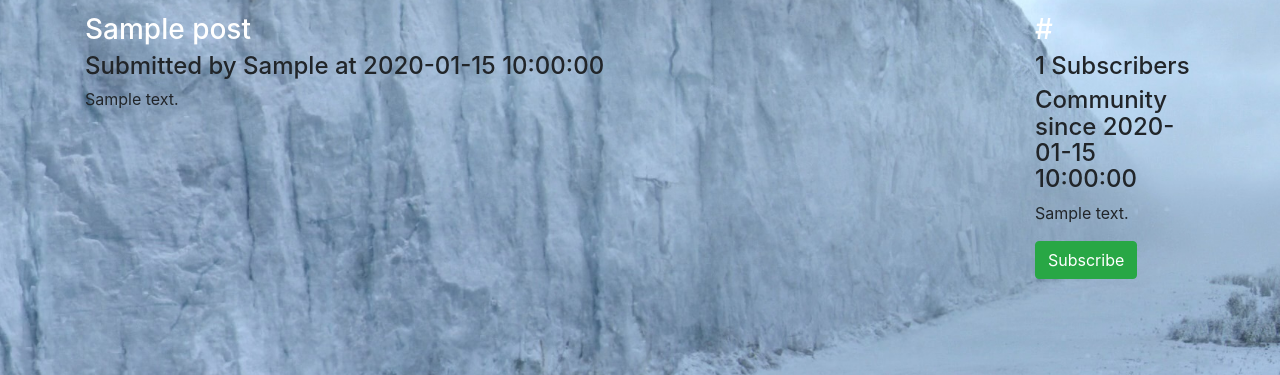
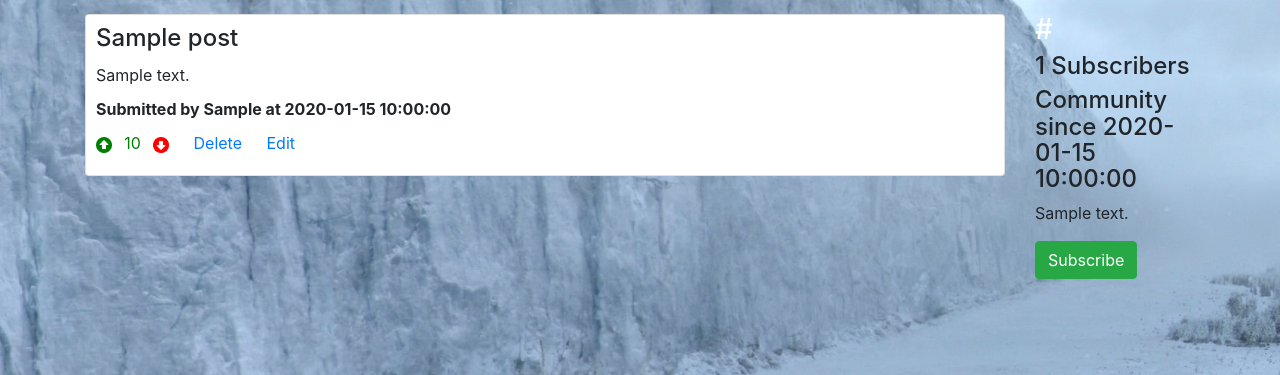
Before and after one commit to harshildp/hackathon_reddit_clone, a Flask app: template templates/post.html in a window 1280 px wide. Shown: the part 56-431 px from the top of the page. Run offline with Flask 2, Linux system fonts and the light colour scheme; a user stored in the database is signed in; the template is opened without the code that fills it: most values are stand-ins (such as "Sample title", 1, 10 or a date in 2020); some libraries are stand-ins or nearby versions.

Commit message:
added upvote functionality and sorts posts within subreddits

```diff
--- a/server.py
+++ b/server.py
@@ -168,7 +168,7 @@ def create_subreddit():
         ret = redirect('/subscriptions')
     return ret
 
-@app.route('/r/<suburl>')
+@app.route('/r/<suburl>/')
 def subreddit(suburl):
     member = False
     ret = redirect('/home')
@@ -178,11 +178,15 @@ def subreddit(suburl):
             "WHERE url = :url GROUP BY subscriptions.subreddit_id;"
     sub = mysql.query_db(query, data)
     if len(sub) > 0:
-        query = "SELECT posts.id AS id, posts.title AS title, posts.created_at AS posted, users.username AS user FROM posts " +\
+        query = "SELECT posts.id AS id, SUM(IFNULL(post_votes.type, 0)) as net_votes, posts.title AS title, posts.created_at AS posted, users.username AS user FROM posts " +\
             "JOIN users ON posts.user_id = users.id " +\
+            "JOIN post_votes ON posts.id = post_votes.post_id " +\
             "JOIN subreddits ON posts.subreddit_id = subreddits.id " +\
-            "WHERE subreddits.url = :url;"
+            "WHERE subreddits.url = :url " +\
+            "GROUP BY posts.id " +\
+            "ORDER BY net_votes DESC;"
         posts = mysql.query_db(query, data)
+        print posts
         info = check_member(sub)
         ret = render_template('subreddit.html', sub=sub[0], member=member, posts=posts)
         if info:
@@ -190,15 +194,17 @@ def subreddit(suburl):
             ret = render_template('subreddit.html', sub=sub[0], member=member, info=info[0], posts=posts)
     return ret
 
-@app.route('/r/<suburl>/<postid>')
+@app.route('/r/<suburl>/<postid>/')
 def post(suburl, postid):
-    query = "SELECT posts.title AS title, posts.text AS text, users.username AS op, " +\
+    query = "SELECT users.id AS user_id, posts.id AS post_id, posts.title AS title, posts.text AS text, users.username AS op, " +\
             "DATE_FORMAT(posts.created_at, '%h:%i %p - %m/%d/%Y') AS posted, " +\
-            "DATE_FORMAT(posts.updated_at, '%h:%i %p - %m/%d/%Y') AS edited FROM posts " +\
+            "DATE_FORMAT(posts.updated_at, '%h:%i %p - %m/%d/%Y') AS edited, SUM(post_votes.type) AS net_votes FROM posts " +\
             "JOIN users ON posts.user_id = users.id " +\
+            "JOIN post_votes on posts.id = post_votes.post_id " +\
             "WHERE posts.id = :id"
     data = {'id': postid}
     post = mysql.query_db(query, data)
+    print post
     if len(post) > 0:
         data = {'url': 'r/'+suburl}
         query = "SELECT url, COUNT(subscriptions.user_id) as num_subs, date_format(subreddits.created_at, '%m/%d/%Y') as created, description, GROUP_CONCAT(subscriptions.user_id SEPARATOR ', ') as list_subs FROM subreddits " +\
@@ -238,6 +244,11 @@ def add_post(suburl):
         # add that to data as sub_id, then insert post with that sub_id
         query = "INSERT INTO posts (text, user_id, subreddit_id, title, created_at, updated_at) " +\
                 "VALUES (:content, :userid, :sub_id, :title, NOW(), NOW());"
+        postid = mysql.query_db(query, data)
+        # give post a default post_votes of zero
+        query = "INSERT INTO post_votes (post_id, user_id, type, created_at, updated_at) " +\
+                "VALUES (:postid, :userid, 0, NOW(), NOW())"
+        data['postid'] = postid
         mysql.query_db(query, data)
     # go back to main page for that subreddit
     url = '/r/' + suburl
@@ -280,6 +291,35 @@ def unsubscribe(suburl):
         url = '/r/' + suburl
     return redirect(url)
 
+@app.route('/r/<suburl>/<postid>/<updown>')
+def vote(suburl, postid, updown):
+    if 'id' not in session:
+        return redirect('/')
+    # check if user already voted on this post
+    query = "SELECT user_id FROM post_votes WHERE post_id = :postid and user_id = :userid"
+    data = {
+        'postid': postid,
+        'userid': session['id']
+    }
+    user = mysql.query_db(query, data)
+    # using 1 for upvote, -1 for downvote, to make getting net easy
+    if updown == "upvote":
+        data['vote'] = 1
+    elif updown == "downvote":
+        data['vote'] = -1
+    # if finds nothing, we can insert a vote
+    if len(user) == 0:
+        query = "INSERT INTO post_votes (post_id, user_id, type, created_at, updated_at) " +\
+                "VALUES (:postid, :userid, :vote, NOW(), NOW())"
+        mysql.query_db(query, data)
+    # if vote already exists for this post and user, we need to update
+    else:
+        query = "UPDATE post_votes SET type = :vote WHERE user_id = :userid and post_id = :postid"
+        mysql.query_db(query, data)
+    # redirect to that post
+    url = '/r/' + suburl + '/' + postid
+    return redirect(url)
+
 @app.route('/logoff')
 def logout():
     session.clear()
--- a/static/CSS/style.css
+++ b/static/CSS/style.css
@@ -32,3 +32,27 @@ form#post{
 div#collapseExample{
     margin-bottom: 15px;
 }
+img.vote{
+    width: 1em;
+    height: 1em;
+}
+div.card{
+    padding: 10px;
+}
+div.card-block{
+    margin-bottom: 10px;
+}
+span.greenvote, span.redvote{
+    display: inline-block;
+    width: 2em;
+    text-align: center;
+}
+span.greenvote{
+    color: green;
+}
+span.redvote{
+    color: red;
+}
+h6.votes{
+    margin-top: 1em;
+}
--- a/templates/post.html
+++ b/templates/post.html
@@ -23,9 +23,22 @@
     {% include "navbar.html" %}
     <div class='row justify-content-center'>
         <div class='col-md-10'>
-            <h3>{{ post['title'] }}</h3>
-            <h4>Submitted by {{ post['op'] }} at {{ post['posted'] }}</h4>
-            <p>{{ post['text'] }}</p>
+            <div class="card">
+                <div class="card-block">
+                    <h4 class="card-title">{{ post['title'] }}</h4>
+                    <p class="card-text">{{ post['text'] }}</p>
+                </div>
+                <div class="card-block">
+                    <b>Submitted by {{ post['op'] }} at {{ post['posted'] }}</b>
+                </div>
+                <div class="card-block">
+                    <a href="/{{ sub['url'] }}/{{ post['post_id'] }}/upvote" class="card-link"><img class="vote" src="{{ url_for('static', filename='img/upvote.png')}}" alt="upvote"></a>
+                    {% if post['net_votes'] >= 0 %}<span class='greenvote'>{% else %}<span class='redvote'>{% endif %}{{ post['net_votes'] }}</span>
+                    <a href="/{{ sub['url'] }}/{{ post['post_id'] }}/downvote" class="card-link"><img class="vote" src="{{ url_for('static', filename='img/downvote.png')}}" alt="downvote"></a>
+                    {% if post['user_id'] == session['id'] %}<a href="#" class="card-link">Delete</a>{% endif %}
+                    {% if post['user_id'] == session['id'] %}<a href="#" class="card-link">Edit</a>{% endif %}
+                </div>
+            </div>
         </div>
 
         <div class='col-md-2'>
@@ -34,7 +47,9 @@
             <h4>Community since {{ sub['created'] }}</h4>
             <p>{{ sub['description'] }}</p>
             {% if not member %}
-            <a href="/{{ sub['url'] }}/subscribe"><button type="button" class="btn btn-success">Subscribe</button></a>
+            <a href="/{{ sub['url'] }}/subscribe">
+                <button type="button" class="btn btn-success">Subscribe</button>
+            </a>
             {% else %}
             <h4>Member since {{ info['since'] }}</h4>
             <a href="/{{ sub['url'] }}/unsubscribe">
```
Also changed, not shown: templates/subreddit.html (+6 -1 lines), static/img/downvote.png (added), static/img/upvote.png (added), 1 other file.
